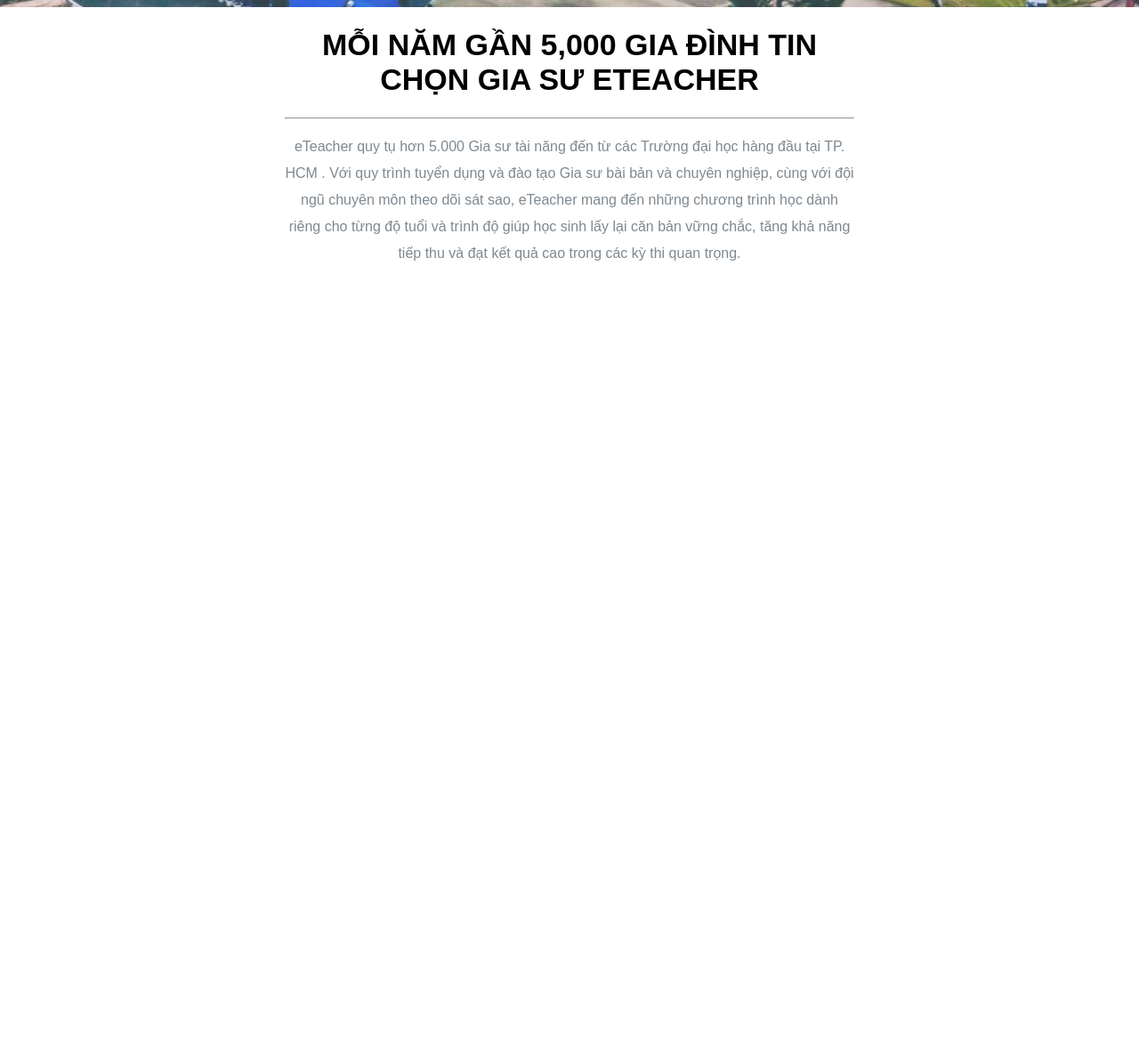
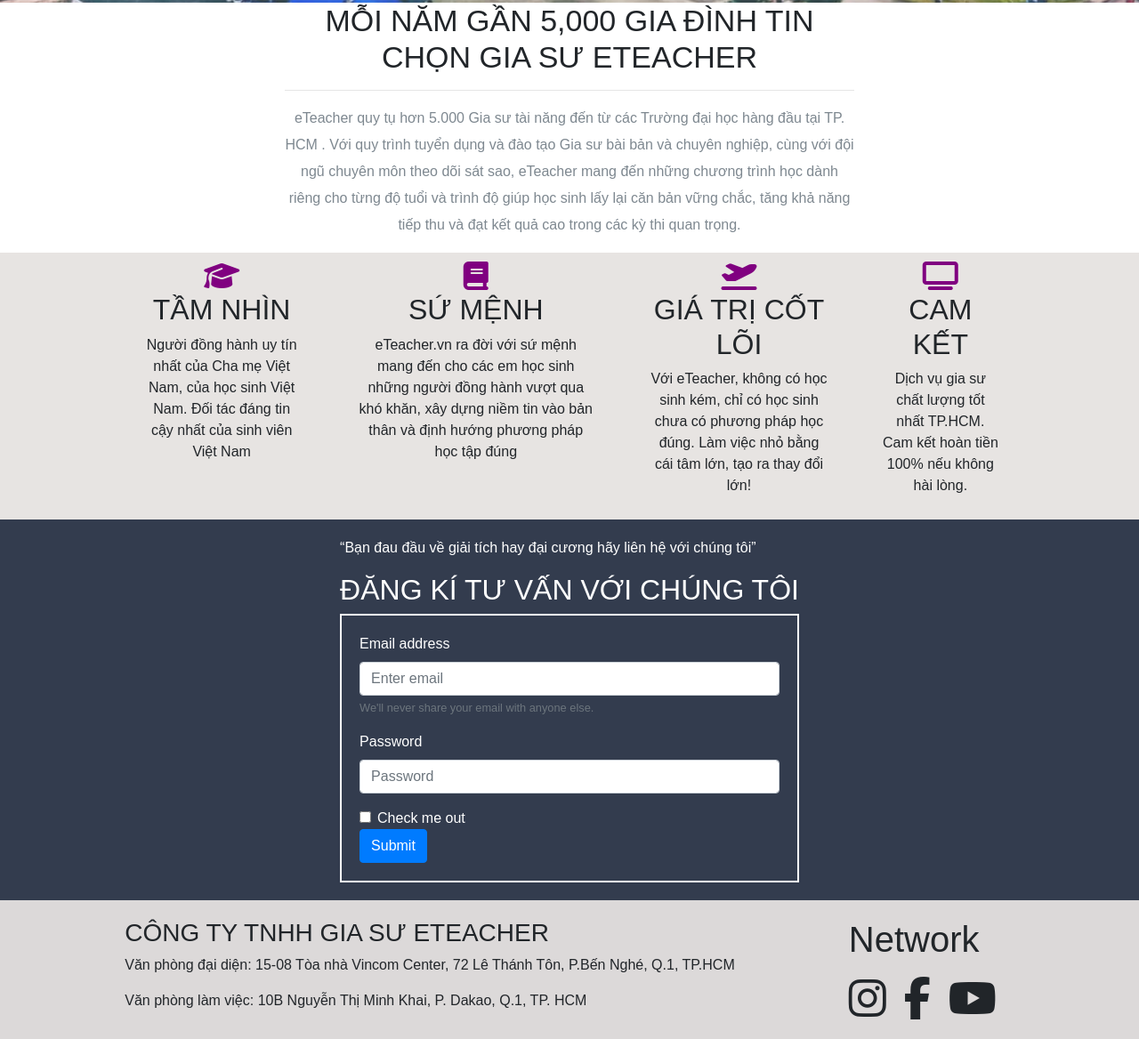
Before and after one commit to nhattan1504/E-commerce, a plain HTML site: page index.html in a window 1280 px wide. Shown: the part 427-1595 px from the top of the page at 89% size. Before the commit the page ends 800 px from the top, so only its background shows below. Drawn offline with nearby package versions, Linux system fonts and the light colour scheme.

Commit message:
final ver 1

```diff
--- a/index.css
+++ b/index.css
@@ -1,7 +1,8 @@
 body{
    margin: 0;
+   font-family: Arial, Helvetica, sans-serif;
 }
-.container{
+.containere{
     height: 25%;
     width: 100%;
     display: flex;
@@ -11,16 +12,16 @@
     align-items: center;
     font-size: 20px;
 }
-.container .logo{
+.containere .logo{
     padding-left: 5%;
     flex-grow: 1;
 }
-.container .logo img{
+.containere .logo img{
     width: 100px;
     height: 100%;
     border-left: 20px;
 }
-.container .taskbar{
+.containere .taskbar{
     flex-grow: 2;
 }
 .taskbar .active-taskbar{
@@ -30,7 +31,7 @@
 .taskbar .active-taskbar >li{
     margin-right: 20px;
 }
-.container .user{
+.containere .user{
     flex-grow: 1;
 }
 /* ---------------------------------------------- */
@@ -72,3 +73,59 @@
     font-size: 16px;
     line-height: 30px;
 }
+/* ------------------------------------ */
+
+.compoList{
+    width: 100%;
+    height: 300px;
+    background-color: #e7e4e2;
+    display: flex;
+    align-items: center;
+    justify-content: center;
+}
+.compoList .list{
+    display: flex;
+    width: 80%;
+
+}
+.compoList .list >div{
+    text-align: center;
+    margin: 30px 30px;
+}
+.compoList .list div>i{
+    color: purple;
+}
+/* ------------------------------------- */
+.formContact{
+    background-color: #333c4e;
+    display: flex;
+    justify-content: center;
+}
+.formContact .mainForm{
+    display: flex;
+    flex-direction: column;
+    color:white;
+    margin: 20px 0px;
+}
+/* --------------------------------------- */
+.contactWork{
+    background-color: #dcd9d9;
+    display: flex;
+    justify-content: center;
+}
+.contactWork .address{
+    margin-top: 20px;
+    margin-right: 10%;
+}
+.contactWork .network {
+    margin-top: 20px;
+}
+
+.contactWork .network >ul{
+    list-style: none;
+    display: flex;
+    padding-left: 0px;
+}
+.contactWork .network ul>li{
+    margin: 10px 20px 5px 0px;
+}
--- a/index.html
+++ b/index.html
@@ -2,22 +2,24 @@
 <html lang="en">
 
 <head>
+    <link rel="stylesheet" , href="https://stackpath.bootstrapcdn.com/bootstrap/4.5.0/css/bootstrap.min.css">
     <link rel="stylesheet" href="index.css">
     <meta charset="UTF-8">
+    <script src="https://kit.fontawesome.com/5307b7e9eb.js" crossorigin="anonymous"></script>
     <meta name="viewport" content="width=device-width, initial-scale=1.0">
     <title>Document</title>
 </head>
 
 <body>
-    <div class="container">
+    <div class="containere">
         <div class="logo">
             <img src="./img/logo.jpg" alt="">
         </div>
         <div class="taskbar">
             <ul class="active-taskbar">
-                <li>TRANG CHU</li>
-                <li>SAN PHAM</li>
-                <li>DANG KI LAM GIA SU</li>
+                <a href="/index.html">TRANG CHU</a>
+                <a href="/listItem.html">SAN PHAM</a>
+                <a>DANG KI LAM GIA SU</a>
             </ul>
         </div>
         <div class="user">
@@ -37,6 +39,83 @@
                 căn bản vững chắc, tăng khả năng tiếp thu và đạt kết quả cao trong các kỳ thi quan trọng.</p>
         </div>
     </div>
+    <div class="compoList">
+        <div class="list">
+            <div class="vision">
+                <i class="fas fa-graduation-cap fa-2x"></i>
+                <h2> TẦM NHÌN</h2>
+                <p>Người đồng hành uy tín nhất của Cha mẹ Việt Nam, của học sinh Việt Nam. Đối tác đáng tin cậy nhất của
+                    sinh viên Việt Nam</p>
+            </div>
+            <div class="mission">
+                <i class="fas fa-book fa-2x"></i>
+                <h2>SỨ MỆNH</h2>
+                <p>eTeacher.vn ra đời với sứ mệnh mang đến cho các em học sinh những người đồng hành vượt qua khó khăn,
+                    xây dựng niềm tin vào bản thân và định hướng phương pháp học tập đúng</p>
+            </div>
+            <div class="values">
+                <i class="fas fa-plane-departure fa-2x"></i>
+                <h2>GIÁ TRỊ CỐT LÕI</h2>
+                <p>Với eTeacher, không có học sinh kém, chỉ có học sinh chưa có phương pháp học đúng. Làm việc nhỏ bằng
+                    cái tâm lớn, tạo ra thay đổi lớn!</p>
+
+
+            </div>
+            <div class="commited">
+                <i class="fas fa-tv fa-2x"></i>
+                <h2>CAM KẾT</h2>
+                <p>Dịch vụ gia sư chất lượng tốt nhất TP.HCM. Cam kết hoàn tiền 100% nếu không hài lòng.</p>
+
+            </div>
+        </div>
+    </div>
+    <div class="formContact">
+        <div class="mainForm">
+            <p>“Bạn đau đầu về giải tích hay đại cương hãy liên hệ với chúng tôi”</p>
+            <h2>ĐĂNG KÍ TƯ VẤN VỚI CHÚNG TÔI</h2>
+            <div class="form" style="border:2px solid white; padding: 20px;">
+                <form>
+                    <div class="form-group">
+                        <label for="exampleInputEmail1">Email address</label>
+                        <input type="email" class="form-control" id="exampleInputEmail1" aria-describedby="emailHelp"
+                            placeholder="Enter email">
+                        <small id="emailHelp" class="form-text text-muted">We'll never share your email with anyone
+                            else.</small>
+                    </div>
+                    <div class="form-group">
+                        <label for="exampleInputPassword1">Password</label>
+                        <input type="password" class="form-control" id="exampleInputPassword1" placeholder="Password">
+                    </div>
+                    <div class="form-check">
+                        <input type="checkbox" class="form-check-input" id="exampleCheck1">
+                        <label class="form-check-label" for="exampleCheck1">Check me out</label>
+                    </div>
+                    <button type="submit" class="btn btn-primary">Submit</button>
+                </form>
+            </div>
+        </div>
+    </div>
+    <div class="contactWork">
+        <div class="address">
+            <h3>CÔNG TY TNHH GIA SƯ ETEACHER</h3>
+            <p>Văn phòng đại diện: 15-08 Tòa nhà Vincom Center, 72 Lê Thánh Tôn, P.Bến Nghé, Q.1, TP.HCM</p>
+            <p> Văn phòng làm việc: 10B Nguyễn Thị Minh Khai, P. Dakao, Q.1, TP. HCM</p>
+        </div>
+        <div class="network">
+            <h1>Network</h1>
+            <ul>
+                <li>
+                    <i class="fab fa-instagram fa-3x"></i>
+                </li>
+                <li>
+                    <i class="fab fa-facebook-f fa-3x"></i>
+                </li>
+                <li>
+                    <i class="fab fa-youtube fa-3x"></i>
+                </li>
+            </ul>
+        </div>
+    </div>
 </body>
 
 </html>
```
Also changed, not shown: listItem.css (added, +27 -0 lines), listItem.html (added, +153 -0 lines), img/test.jpg (added).
